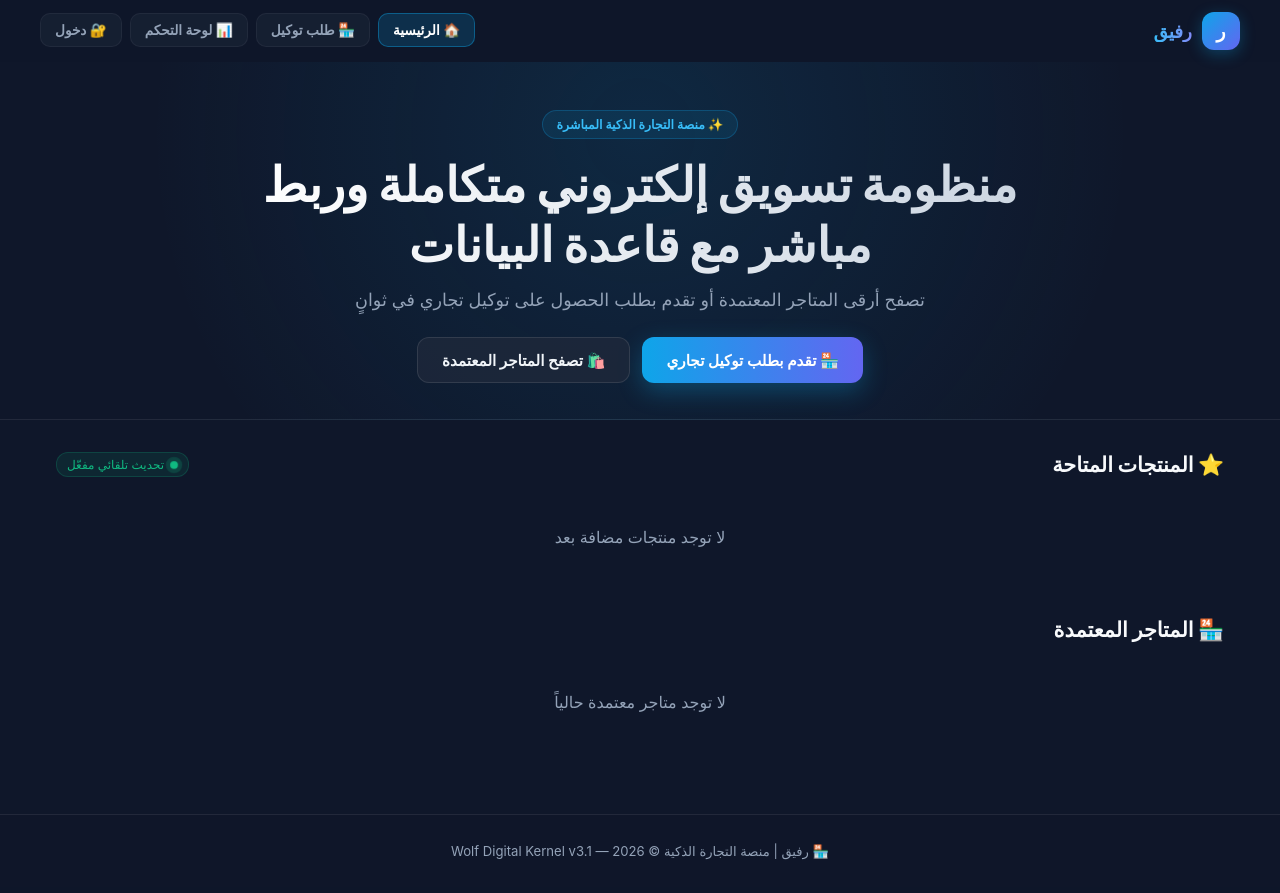
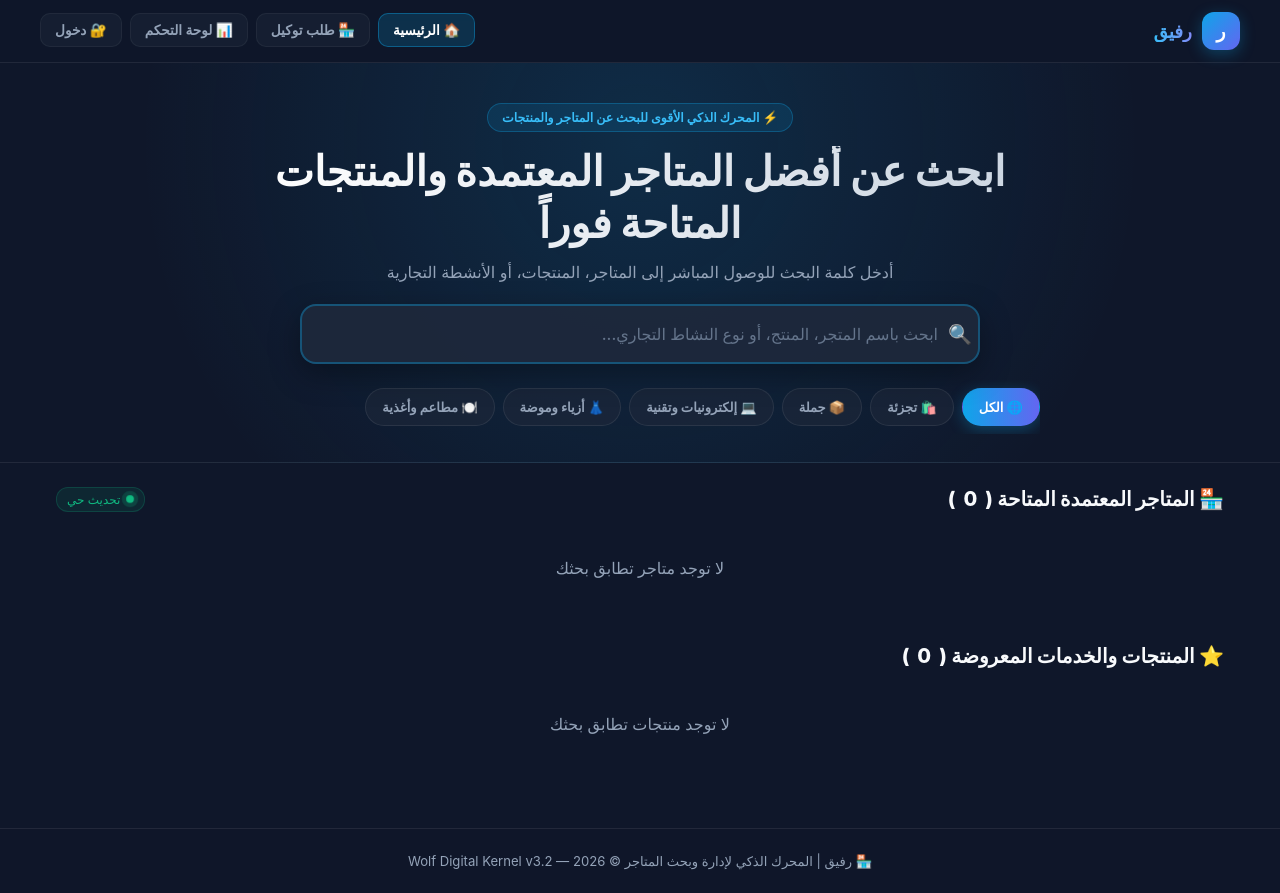
Before and after one commit to omarlhlbwy441-netizen/dtr1-n, a Flask app: page / in a window 1280 px wide. Before the commit the page ends 860 px from the top, so only its background shows below. Run offline with Flask 3, Linux system fonts and the light colour scheme; data that the repository does not hold is empty; parts of the project's set-up code (start-up, migrations or seed data) failed here and were passed over.

Commit message:
Add smart store search engine, instant category filters, and live database sync

```diff
--- a/templates/index.html
+++ b/templates/index.html
@@ -3,7 +3,7 @@
 <head>
 <meta charset="UTF-8">
 <meta name="viewport" content="width=device-width, initial-scale=1.0, maximum-scale=1.0, user-scalable=no">
-<title>رفيق | منصة التجارة الذكية</title>
+<title>رفيق | المحرك الذكي للبحث عن المتاجر والمنتجات</title>
 <style>
 :root {
   --p: #0ea5e9;
@@ -14,6 +14,7 @@
   --card-border: rgba(255, 255, 255, 0.08);
   --text: #f8fafc;
   --muted: #94a3b8;
+  --input-bg: rgba(15, 23, 42, 0.85);
 }
 
 * { margin: 0; padding: 0; box-sizing: border-box; font-family: -apple-system, BlinkMacSystemFont, 'Segoe UI', Roboto, sans-serif; }
@@ -31,9 +32,9 @@ body {
   position: sticky;
   top: 0;
   z-index: 50;
-  background: rgba(15, 23, 42, 0.9);
+  background: rgba(15, 23, 42, 0.92);
   backdrop-filter: blur(12px);
-  border-b: 1px solid var(--card-border);
+  border-bottom: 1px solid var(--card-border);
   padding: 12px 16px;
 }
 
@@ -110,9 +111,9 @@ body {
 .hero {
   position: relative;
   overflow: hidden;
-  padding: 48px 16px 36px 16px;
+  padding: 40px 16px 28px 16px;
   text-align: center;
-  background: radial-gradient(circle at 50% 20%, rgba(14, 165, 233, 0.12), transparent 70%);
+  background: radial-gradient(circle at 50% 20%, rgba(14, 165, 233, 0.15), transparent 70%);
   border-bottom: 1px solid var(--card-border);
 }
 
@@ -122,80 +123,120 @@ body {
   gap: 6px;
   padding: 6px 14px;
   border-radius: 20px;
-  background: rgba(14, 165, 233, 0.1);
-  border: 1px solid rgba(14, 165, 233, 0.25);
+  background: rgba(14, 165, 233, 0.12);
+  border: 1px solid rgba(14, 165, 233, 0.3);
   color: #38bdf8;
   font-size: 0.78rem;
   font-weight: 700;
-  margin-bottom: 16px;
+  margin-bottom: 14px;
 }
 
 .hero h1 {
-  font-size: clamp(1.8rem, 5vw, 3rem);
+  font-size: clamp(1.6rem, 4.5vw, 2.6rem);
   font-weight: 900;
   line-height: 1.25;
   background: linear-gradient(90deg, #ffffff, #cbd5e1);
   -webkit-background-clip: text;
   -webkit-text-fill-color: transparent;
   max-width: 800px;
-  margin: 0 auto 12px auto;
+  margin: 0 auto 10px auto;
 }
 
 .hero p {
   color: var(--muted);
-  font-size: clamp(0.9rem, 2.5vw, 1.1rem);
+  font-size: clamp(0.85rem, 2.2vw, 1rem);
   max-width: 600px;
-  margin: 0 auto 24px auto;
+  margin: 0 auto 20px auto;
   line-height: 1.5;
 }
 
-.hero-actions {
-  display: flex;
-  gap: 12px;
-  justify-content: center;
-  flex-wrap: wrap;
+/* Search Box Container */
+.search-wrapper {
+  max-width: 680px;
+  margin: 0 auto 16px auto;
+  position: relative;
 }
 
-.btn {
-  padding: 12px 24px;
-  border-radius: 12px;
-  font-size: 0.95rem;
-  font-weight: 700;
-  text-decoration: none;
+.search-input-box {
+  display: flex;
+  align-items: center;
+  background: rgba(30, 41, 59, 0.95);
+  border: 2px solid rgba(14, 165, 233, 0.35);
+  border-radius: 16px;
+  padding: 4px 6px 4px 16px;
+  box-shadow: 0 10px 30px rgba(0, 0, 0, 0.35);
   transition: all 0.25s ease;
-  display: inline-flex;
-  align-items: center;
-  gap: 8px;
-  min-height: 46px;
-  cursor: pointer;
 }
 
-.btn-primary {
+.search-input-box:focus-within {
+  border-color: #38bdf8;
+  box-shadow: 0 12px 35px rgba(14, 165, 233, 0.3);
+  background: rgba(15, 23, 42, 0.98);
+}
+
+.search-icon {
+  font-size: 1.2rem;
+  margin-left: 10px;
+  color: var(--p);
+}
+
+.search-input {
+  flex: 1;
+  height: 48px;
+  background: transparent;
+  border: none;
+  outline: none;
+  color: #fff;
+  font-size: 16px; /* Prevents mobile zoom */
+  font-weight: 600;
+}
+
+.search-input::placeholder {
+  color: #64748b;
+  font-weight: 500;
+}
+
+/* Category Filter Pills */
+.categories-bar {
+  display: flex;
+  gap: 8px;
+  overflow-x: auto;
+  padding: 8px 0;
+  max-width: 800px;
+  margin: 0 auto;
+  scrollbar-width: none;
+}
+
+.categories-bar::-webkit-scrollbar { display: none; }
+
+.cat-pill {
+  padding: 8px 16px;
+  border-radius: 20px;
+  background: rgba(30, 41, 59, 0.6);
+  border: 1px solid var(--card-border);
+  color: var(--muted);
+  font-size: 0.82rem;
+  font-weight: 700;
+  cursor: pointer;
+  white-space: nowrap;
+  transition: all 0.2s ease;
+  min-height: 38px;
+  display: flex;
+  align-items: center;
+}
+
+.cat-pill.active, .cat-pill:hover {
   background: linear-gradient(90deg, var(--p), var(--s));
   color: #fff;
-  box-shadow: 0 8px 25px rgba(14, 165, 233, 0.3);
-}
-
-.btn-primary:hover {
-  transform: translateY(-2px);
-  box-shadow: 0 12px 30px rgba(14, 165, 233, 0.45);
-}
-
-.btn-secondary {
-  background: rgba(30, 41, 59, 0.8);
-  color: #f1f5f9;
-  border: 1px solid rgba(255, 255, 255, 0.1);
-}
-
-.btn-secondary:hover {
-  background: rgba(51, 65, 85, 0.9);
+  border-color: transparent;
+  box-shadow: 0 4px 15px rgba(14, 165, 233, 0.3);
 }
 
 /* Main Container */
 .container {
   max-width: 1200px;
   margin: 0 auto;
-  padding: 32px 16px;
+  padding: 24px 16px;
   width: 100%;
   flex: 1;
 }
@@ -204,11 +245,11 @@ body {
   display: flex;
   align-items: center;
   justify-content: space-between;
-  margin-bottom: 20px;
+  margin-bottom: 16px;
 }
 
 .section-title {
-  font-size: 1.3rem;
+  font-size: 1.25rem;
   font-weight: 800;
   display: flex;
   align-items: center;
@@ -241,10 +282,67 @@ body {
   100% { transform: scale(0.95); box-shadow: 0 0 0 0 rgba(16, 185, 129, 0); }
 }
 
+/* Stores Grid */
+.stores-grid {
+  display: grid;
+  grid-template-columns: repeat(auto-fill, minmax(220px, 1fr));
+  gap: 14px;
+  margin-bottom: 36px;
+}
+
+.store-card {
+  background: var(--card);
+  border-radius: 18px;
+  padding: 20px 16px;
+  text-align: center;
+  border: 1px solid var(--card-border);
+  transition: all 0.25s ease;
+  text-decoration: none;
+  color: inherit;
+  display: flex;
+  flex-direction: column;
+  align-items: center;
+  justify-content: space-between;
+}
+
+.store-card:hover {
+  border-color: rgba(14, 165, 233, 0.4);
+  transform: translateY(-3px);
+  background: rgba(30, 41, 59, 0.95);
+  box-shadow: 0 12px 25px rgba(0,0,0,0.3);
+}
+
+.store-card .icon {
+  font-size: 2.6rem;
+  margin-bottom: 8px;
+}
+
+.store-card h3 {
+  font-size: 0.98rem;
+  font-weight: 700;
+  margin-bottom: 4px;
+}
+
+.store-card p {
+  color: var(--muted);
+  font-size: 0.78rem;
+}
+
+.store-badge {
+  margin-top: 10px;
+  padding: 4px 10px;
+  border-radius: 12px;
+  background: rgba(14, 165, 233, 0.12);
+  color: #38bdf8;
+  font-size: 0.72rem;
+  font-weight: 700;
+  border: 1px solid rgba(14, 165, 233, 0.2);
+}
+
 /* Products Grid */
 .products-grid {
   display: grid;
-  grid-template-columns: repeat(auto-fill, minmax(240px, 1fr));
+  grid-template-columns: repeat(auto-fill, minmax(230px, 1fr));
   gap: 16px;
   margin-bottom: 40px;
 }
@@ -267,12 +365,12 @@ body {
 }
 
 .product-image {
-  height: 160px;
+  height: 150px;
   background: linear-gradient(135deg, #1e293b, #0f172a);
   display: flex;
   align-items: center;
   justify-content: center;
-  font-size: 3.5rem;
+  font-size: 3.2rem;
   position: relative;
 }
 
@@ -290,7 +388,7 @@ body {
 }
 
 .product-info {
-  padding: 16px;
+  padding: 14px;
   flex: 1;
   display: flex;
   flex-direction: column;
@@ -298,17 +396,17 @@ body {
 }
 
 .product-info h3 {
-  font-size: 0.95rem;
+  font-size: 0.92rem;
   font-weight: 700;
   margin-bottom: 6px;
   color: #f1f5f9;
 }
 
 .product-info .store-tag {
-  font-size: 0.78rem;
+  font-size: 0.76rem;
   color: #38bdf8;
   font-weight: 600;
-  margin-bottom: 10px;
+  margin-bottom: 8px;
 }
 
 .product-footer {
@@ -316,12 +414,12 @@ body {
   align-items: center;
   justify-content: space-between;
   border-top: 1px solid rgba(255, 255, 255, 0.05);
-  pt: 10px;
+  padding-top: 10px;
   margin-top: auto;
 }
 
 .price {
-  font-size: 1.1rem;
+  font-size: 1.05rem;
   font-weight: 800;
   color: #f8fafc;
 }
@@ -334,78 +432,24 @@ body {
   border: none;
   font-size: 0.78rem;
   font-weight: 700;
-}
-
-/* Stores Grid */
-.stores-grid {
-  display: grid;
-  grid-template-columns: repeat(auto-fill, minmax(200px, 1fr));
-  gap: 14px;
-  margin-bottom: 40px;
-}
-
-.store-card {
-  background: var(--card);
-  border-radius: 18px;
-  padding: 20px 16px;
-  text-align: center;
-  border: 1px solid var(--card-border);
-  transition: all 0.25s ease;
-  text-decoration: none;
-  color: inherit;
-  display: block;
-}
-
-.store-card:hover {
-  border-color: rgba(14, 165, 233, 0.4);
-  transform: translateY(-2px);
-  background: rgba(30, 41, 59, 0.9);
-}
-
-.store-card .icon {
-  font-size: 2.8rem;
-  margin-bottom: 8px;
-}
-
-.store-card h3 {
-  font-size: 1rem;
-  font-weight: 700;
-  margin-bottom: 4px;
-}
-
-.store-card p {
-  color: var(--muted);
-  font-size: 0.8rem;
+  cursor: pointer;
 }
 
 /* Footer */
 .footer {
   text-align: center;
-  padding: 28px 16px;
+  padding: 24px 16px;
   color: var(--muted);
   border-top: 1px solid var(--card-border);
   font-size: 0.82rem;
   background: rgba(15, 23, 42, 0.95);
 }
 
-/* Mobile responsive fixes */
 @media (max-width: 640px) {
-  .products-grid {
-    grid-template-columns: 1fr;
-  }
-  .stores-grid {
-    grid-template-columns: repeat(2, 1fr);
-  }
-  .hero {
-    padding: 32px 14px 24px 14px;
-  }
-  .container {
-    padding: 20px 12px;
-  }
-  .btn {
-    width: 100%;
-    justify-content: center;
-  }
+  .products-grid { grid-template-columns: 1fr; }
+  .stores-grid { grid-template-columns: repeat(2, 1fr); }
+  .hero { padding: 28px 12px 20px 12px; }
+  .container { padding: 16px 10px; }
 }
 </style>
 </head>
@@ -435,75 +479,75 @@ body {
   </div>
 </header>
 
-<!-- Hero Section -->
+<!-- Hero & Search Section -->
 <section class="hero">
   <div class="hero-badge">
-    ✨ منصة التجارة الذكية المباشرة
+    ⚡ المحرك الذكي الأقوى للبحث عن المتاجر والمنتجات
   </div>
-  <h1>منظومة تسويق إلكتروني متكاملة وربط مباشر مع قاعدة البيانات</h1>
-  <p>تصفح أرقى المتاجر المعتمدة أو تقدم بطلب الحصول على توكيل تجاري في ثوانٍ</p>
-  <div class="hero-actions">
-    <a href="/store/apply" class="btn btn-primary">🏪 تقدم بطلب توكيل تجاري</a>
-    <a href="#storesSection" class="btn btn-secondary">🛍️ تصفح المتاجر المعتمدة</a>
+  <h1>ابحث عن أفضل المتاجر المعتمدة والمنتجات المتاحة فوراً</h1>
+  <p>أدخل كلمة البحث للوصول المباشر إلى المتاجر، المنتجات، أو الأنشطة التجارية</p>
+
+  <!-- Live Search Bar -->
+  <div class="search-wrapper">
+    <div class="search-input-box">
+      <span class="search-icon">🔍</span>
+      <input type="text" id="searchInput" class="search-input" placeholder="ابحث باسم المتجر، المنتج، أو نوع النشاط التجاري..." oninput="filterContent()">
+    </div>
+  </div>
+
+  <!-- Category Pills -->
+  <div class="categories-bar">
+    <button class="cat-pill active" onclick="setCategory('all', this)">🌐 الكل</button>
+    <button class="cat-pill" onclick="setCategory('retail', this)">🛍️ تجزئة</button>
+    <button class="cat-pill" onclick="setCategory('wholesale', this)">📦 جملة</button>
+    <button class="cat-pill" onclick="setCategory('tech', this)">💻 إلكترونيات وتقنية</button>
+    <button class="cat-pill" onclick="setCategory('fashion', this)">👗 أزياء وموضة</button>
+    <button class="cat-pill" onclick="setCategory('food', this)">🍽️ مطاعم وأغذية</button>
   </div>
 </section>
 
 <!-- Main Content -->
 <main class="container">
-  <!-- Featured Products Section -->
-  <div class="section-header">
-    <h2 class="section-title">⭐ المنتجات المتاحة</h2>
+  <!-- Stores Section -->
+  <div class="section-header" id="storesSection">
+    <h2 class="section-title">🏪 المتاجر المعتمدة المتاحة (<span id="storesCount">0</span>)</h2>
     <div class="live-indicator">
       <div class="pulse-dot"></div>
-      تحديث تلقائي مفعّل
+      تحديث حي
     </div>
   </div>
 
-  <div class="products-grid" id="featuredProducts">
-    <div style="grid-column:1/-1;text-align:center;color:var(--muted);padding:40px">جاري تحميل المنتجات...</div>
+  <div class="stores-grid" id="storesList">
+    <div style="grid-column:1/-1;text-align:center;color:var(--muted);padding:30px">جاري تحميل المتاجر...</div>
   </div>
 
-  <!-- Active Stores Section -->
-  <div class="section-header" id="storesSection">
-    <h2 class="section-title">🏪 المتاجر المعتمدة</h2>
+  <!-- Featured Products Section -->
+  <div class="section-header">
+    <h2 class="section-title">⭐ المنتجات والخدمات المعروضة (<span id="productsCount">0</span>)</h2>
   </div>
 
-  <div class="stores-grid" id="storesList">
-    <div style="grid-column:1/-1;text-align:center;color:var(--muted);padding:40px">جاري تحميل المتاجر...</div>
+  <div class="products-grid" id="featuredProducts">
+    <div style="grid-column:1/-1;text-align:center;color:var(--muted);padding:30px">جاري تحميل المنتجات...</div>
   </div>
 </main>
 
 <footer class="footer">
-  <p>🏪 رفيق | منصة التجارة الذكية © 2026 — Wolf Digital Kernel v3.1</p>
+  <p>🏪 رفيق | المحرك الذكي لإدارة وبحث المتاجر © 2026 — Wolf Digital Kernel v3.2</p>
 </footer>
 
 <script>
-// Auto-polling live update every 3.5 seconds
+let allStoresData = [];
+let allProductsData = [];
+let activeCategory = 'all';
+
 async function loadLiveContent() {
   try {
     const storesRes = await fetch('/api/store/stores?_t=' + Date.now());
     if(!storesRes.ok) return;
-    const stores = await storesRes.json();
+    allStoresData = await storesRes.json();
 
-    // Update Stores UI
-    const storesContainer = document.getElementById('storesList');
-    if(!stores || !stores.length) {
-      storesContainer.innerHTML = '<div style="grid-column:1/-1;text-align:center;color:var(--muted);padding:30px">لا توجد متاجر معتمدة حالياً</div>';
-    } else {
-      storesContainer.innerHTML = stores.map(s => `
-        <a href="/store/${s.slug}" class="store-card">
-          <div class="icon">🏪</div>
-          <h3>${escapeHtml(s.name)}</h3>
-          <p>${escapeHtml(s.type || 'تجارة عامة')}</p>
-        </a>
-      `).join('');
-    }
-
-    // Fetch products from top stores
-    const productsContainer = document.getElementById('featuredProducts');
-    let allProducts = [];
-
-    for(const store of stores.slice(0, 5)) {
+    let fetchedProducts = [];
+    for(const store of allStoresData) {
       try {
         const pres = await fetch('/api/store/store/' + store.slug + '?_t=' + Date.now());
         if(pres.ok) {
@@ -512,17 +556,83 @@ async function loadLiveContent() {
             pdata.products.forEach(p => {
               p.store_name = store.name;
               p.store_slug = store.slug;
+              p.business_type = store.type;
             });
-            allProducts = allProducts.concat(pdata.products);
+            fetchedProducts = fetchedProducts.concat(pdata.products);
           }
         }
       } catch(e) {}
     }
+    allProductsData = fetchedProducts;
+    filterContent();
+  } catch(err) {
+    console.error('Live sync error:', err);
+  }
+}
 
-    if(!allProducts.length) {
-      productsContainer.innerHTML = '<div style="grid-column:1/-1;text-align:center;color:var(--muted);padding:30px">لا توجد منتجات مضافة بعد</div>';
-    } else {
-      productsContainer.innerHTML = allProducts.slice(0, 10).map(p => `
+function setCategory(cat, btn) {
+  activeCategory = cat;
+  document.querySelectorAll('.cat-pill').forEach(b => b.classList.remove('active'));
+  btn.classList.add('active');
+  filterContent();
+}
+
+function filterContent() {
+  const query = (document.getElementById('searchInput').value || '').trim().toLowerCase();
+
+  // Filter Stores
+  const filteredStores = allStoresData.filter(s => {
+    const matchesCat = (activeCategory === 'all' || s.type === activeCategory);
+    const matchesQuery = !query ||
+      (s.name && s.name.toLowerCase().includes(query)) ||
+      (s.type && s.type.toLowerCase().includes(query)) ||
+      (s.slug && s.slug.toLowerCase().includes(query));
+    return matchesCat && matchesQuery;
+  });
+
+  // Filter Products
+  const filteredProducts = allProductsData.filter(p => {
+    const matchesCat = (activeCategory === 'all' || p.business_type === activeCategory);
+    const matchesQuery = !query ||
+      (p.name && p.name.toLowerCase().includes(query)) ||
+      (p.description && p.description.toLowerCase().includes(query)) ||
+      (p.store_name && p.store_name.toLowerCase().includes(query));
+    return matchesCat && matchesQuery;
+  });
+
+  renderStores(filteredStores);
+  renderProducts(filteredProducts);
+}
+
+function renderStores(stores) {
+  const container = document.getElementById('storesList');
+  document.getElementById('storesCount').textContent = stores.length;
+
+  if(!stores || !stores.length) {
+    container.innerHTML = '<div style="grid-column:1/-1;text-align:center;color:var(--muted);padding:30px">لا توجد متاجر تطابق بحثك</div>';
+    return;
+  }
+
+  container.innerHTML = stores.map(s => `
+    <a href="/store/${s.slug}" class="store-card">
+      <div class="icon">🏪</div>
+      <h3>${escapeHtml(s.name)}</h3>
+      <p>${escapeHtml(s.type || 'تجارة عامة')}</p>
+      <div class="store-badge">تصفح المتجر 🔗</div>
+    </a>
+  `).join('');
+}
+
+function renderProducts(products) {
+  const container = document.getElementById('featuredProducts');
+  document.getElementById('productsCount').textContent = products.length;
+
+  if(!products || !products.length) {
+    container.innerHTML = '<div style="grid-column:1/-1;text-align:center;color:var(--muted);padding:30px">لا توجد منتجات تطابق بحثك</div>';
+    return;
+  }
+
+  container.innerHTML = products.map(p => `
     <div class="product-card" onclick="window.location.href='/product/${p.slug}'">
       <div class="product-image">
         📦
@@ -541,19 +651,14 @@ async function loadLiveContent() {
     </div>
   `).join('');
 }
-  } catch(err) {
-    console.error('Live content sync error:', err);
-  }
-}
 
 function escapeHtml(str) {
   if(!str) return '';
-  return str.replace(/[&<>"']/g, function(m) {
+  return String(str).replace(/[&<>"']/g, function(m) {
     return { '&': '&amp;', '<': '&lt;', '>': '&gt;', '"': '&quot;', "'": '&#039;' }[m];
   });
 }
 
-// Initial load + poll every 3.5 seconds
 loadLiveContent();
 setInterval(loadLiveContent, 3500);
 </script>
```
Lines whose indentation alone changed are shown as unchanged.
